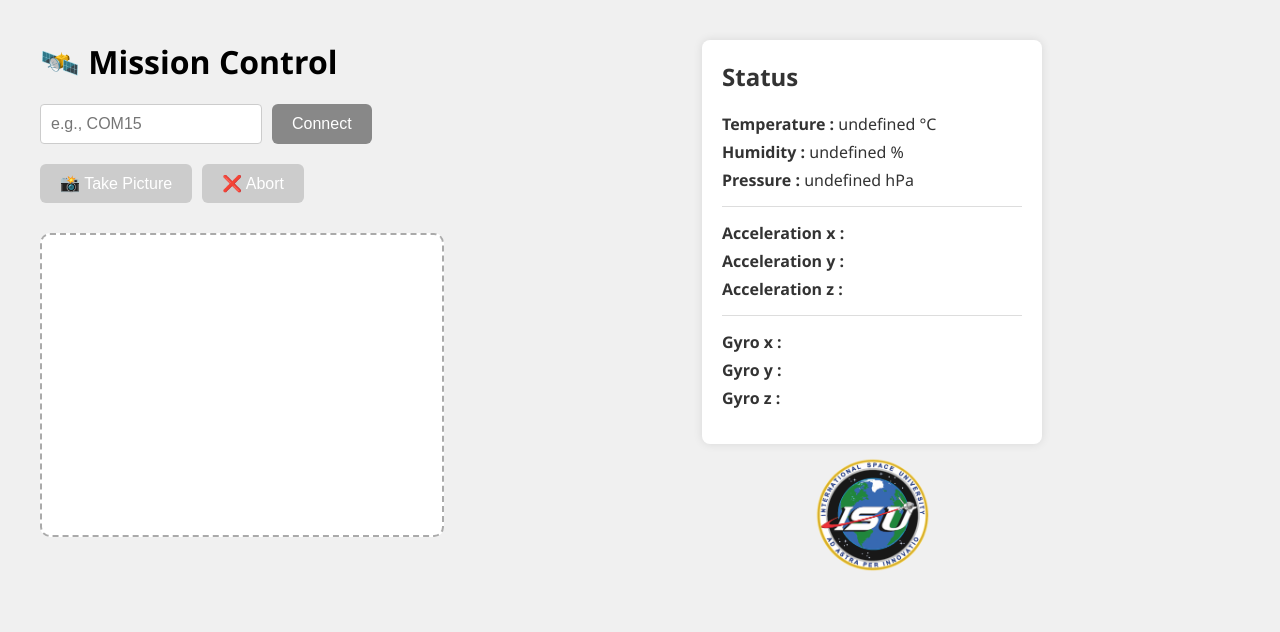
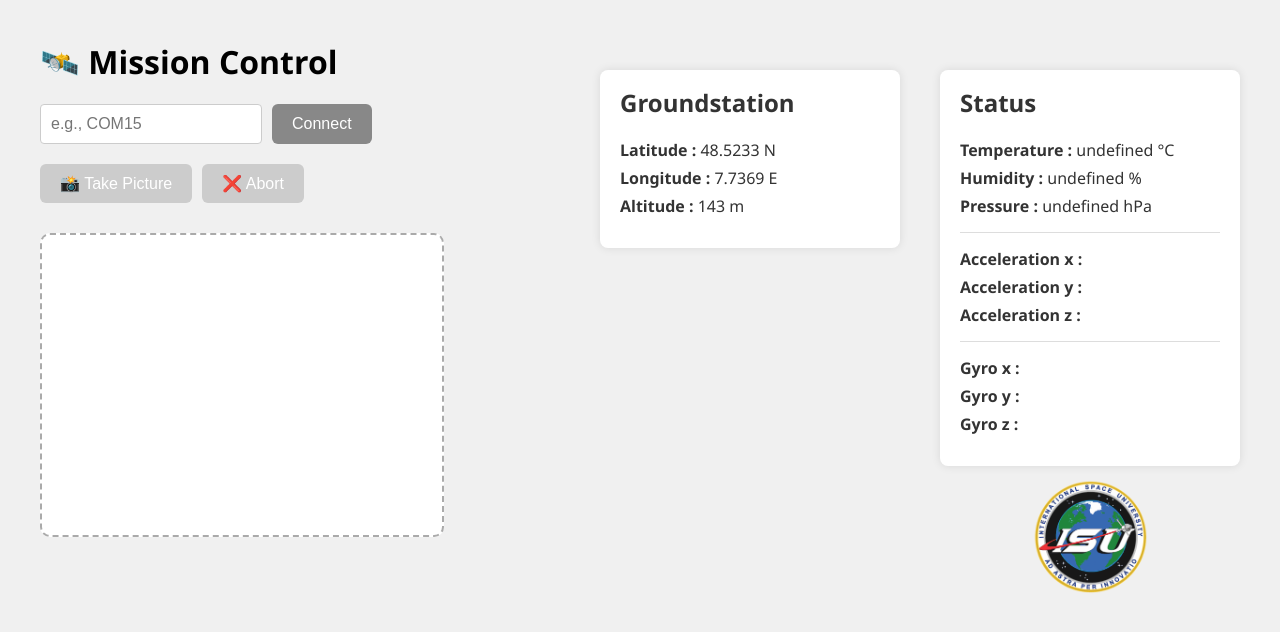
Before and after one commit to antscher/Interface_satellite_com_XBee, a Flask app: page / in a window 1280 px wide. Shown: the top 632 px of the page. Run offline with Flask 3, Linux system fonts and the light colour scheme; data that the repository does not hold is empty.

Commit message:
ajout info GS

```diff
--- a/static/styles.css
+++ b/static/styles.css
@@ -128,28 +128,11 @@
     margin: 15px 0;
 }
 
-/* Right column layout for sensor/status */
-.right-column {
-    display: flex;
-    flex-direction: column;
-    align-items: center;
-    width: 100%;
-}
-
-/* Right panel (redundant, but ensures style) */
-.right-panel {
-    width: 300px;
-    background-color: #ffffff;
-    padding: 20px;
-    border-radius: 8px;
-    box-shadow: 0 0 10px rgba(0, 0, 0, 0.1);
-    font-size: 16px;
-    color: #333;
-}
-
 /* Logo container styling */
 .logo-container {
     margin-top: 10px;
+    display: flex;
+    justify-content: center;
 }
 
 /* Logo image styling */
@@ -158,3 +141,22 @@
     height: auto;
     opacity: 0.9;
 }
+
+.status-wrapper {
+    display: flex;
+    justify-content: center;
+    align-items: flex-start;
+    gap: 40px;
+    margin-top: 30px;
+}
+
+.status-panel {
+    width: 300px;
+    box-sizing: border-box; /* ✅ très important pour respecter width exacte */
+    background-color: #ffffff;
+    padding: 16px 20px;
+    border-radius: 8px;
+    box-shadow: 0 0 10px rgba(0, 0, 0, 0.1);
+    font-size: 16px;
+    color: #333;
+}
--- a/templates/index.html
+++ b/templates/index.html
@@ -28,26 +28,33 @@
     </div>
 
     <!-- Partie droite : Infos supplémentaires -->
+    <div class="status-wrapper">
+      <!-- Panneau gauche -->
+      <div class="status-panel left-panel">
+        <h2>Groundstation</h2>
+        <div class="status-section">
+          <p><strong>Latitude :</strong> <span id="lat">48.5233 N</span></p>
+          <p><strong>Longitude :</strong> <span id="long">7.7369 E</span></p>
+          <p><strong>Altitude :</strong> <span id="alt">143 m</span></p>
+        </div>
+      </div>
+
+      <!-- Panneau droit + logo -->
       <div class="right-column">
-      <div class="right-panel">
+        <div class="status-panel right-panel">
           <h2>Status</h2>
-
           <div class="status-section">
             <p><strong>Temperature :</strong> <span id="temp-value">-- °C</span></p>
             <p><strong>Humidity :</strong> <span id="humidity-value">-- %</span></p>
             <p><strong>Pressure :</strong> <span id="pressure-value">-- hPa</span></p>
           </div>
-
           <hr>
-
           <div class="status-section">
             <p><strong>Acceleration x :</strong> <span id="acc-x">--</span></p>
             <p><strong>Acceleration y :</strong> <span id="acc-y">--</span></p>
             <p><strong>Acceleration z :</strong> <span id="acc-z">--</span></p>
           </div>
-
           <hr>
-
           <div class="status-section">
             <p><strong>Gyro x :</strong> <span id="gyro-x">--</span></p>
             <p><strong>Gyro y :</strong> <span id="gyro-y">--</span></p>
@@ -55,9 +62,9 @@
           </div>
         </div>
 
-      <!-- Logo en dessous, centré -->
         <div class="logo-container">
           <img src="{{ url_for('static', filename='isu_logo.png') }}" alt="ISU Logo">
+        </div>
       </div>
     </div>
   </div>
```
Lines whose indentation alone changed are shown as unchanged.
